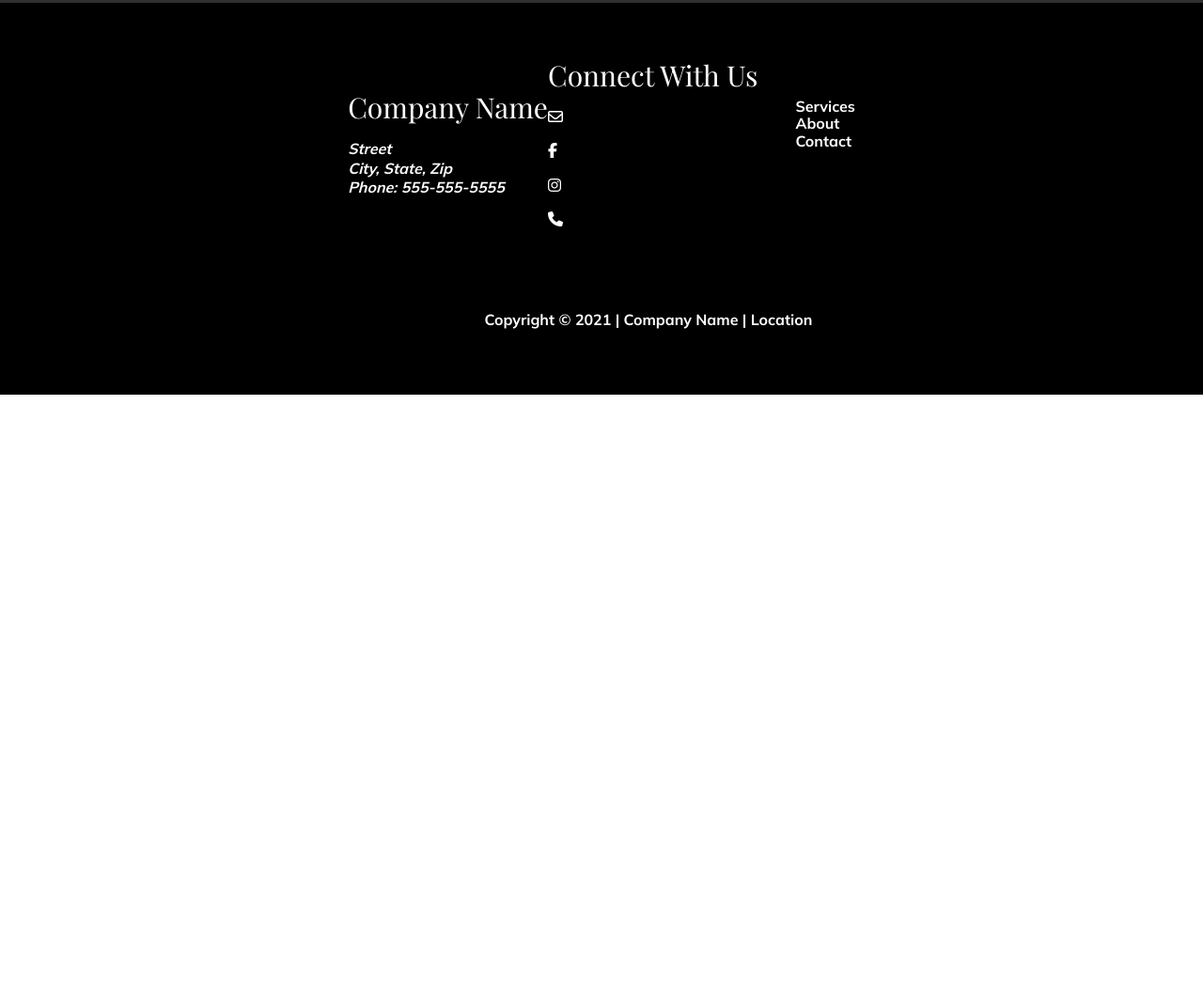
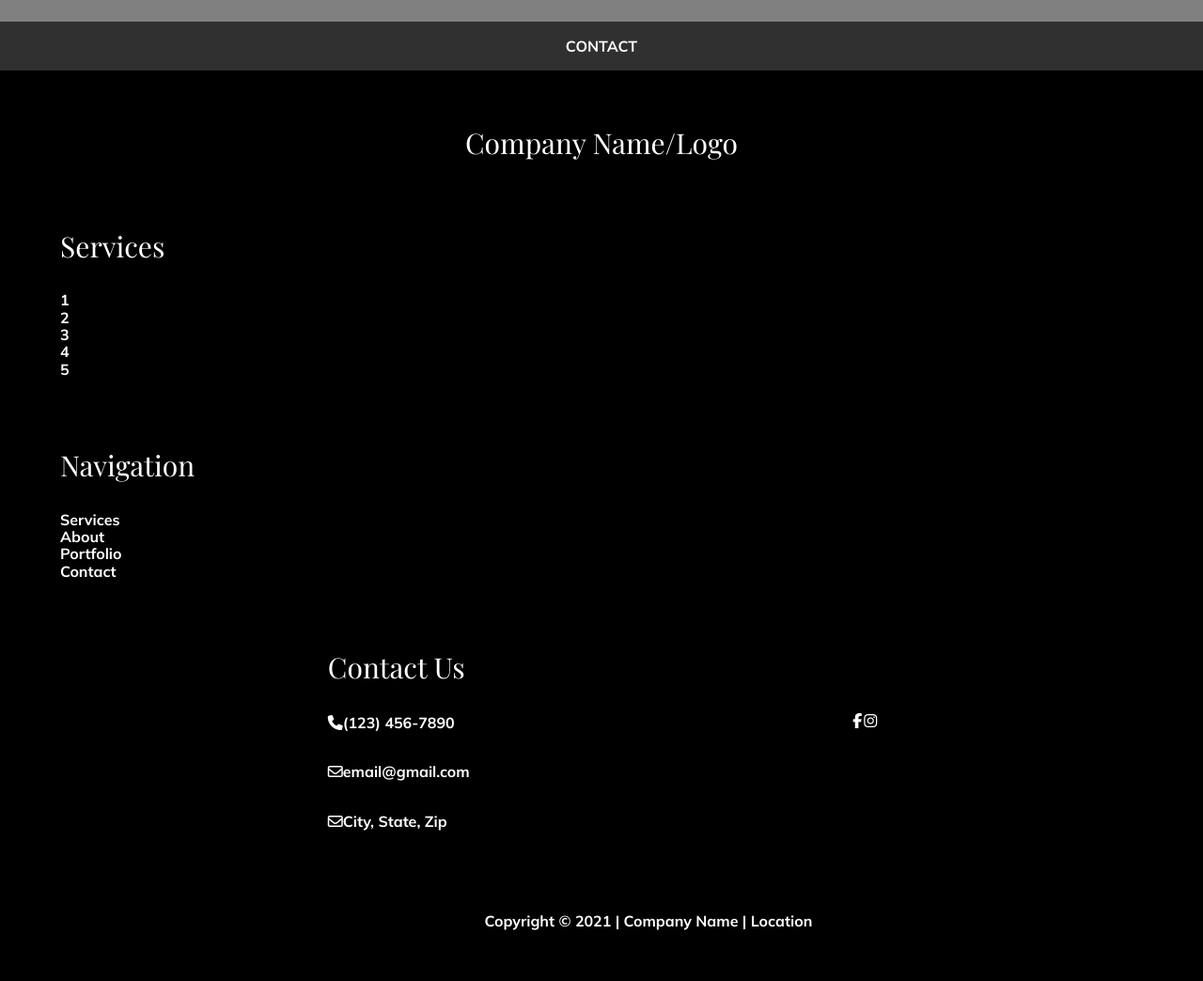
Before and after one commit to e-gunn/static-landing-page-template, a website built with Parcel: page index.html in a window 1280 px wide. Shown: the part 924-1968 px from the top of the page at 94% size. Before the commit the page ends 1344 px from the top, so only its background shows below. Built offline with nearby package versions, Linux system fonts and the light colour scheme; files whose address does not match are found by name.

Commit message:
Add js and footer content

```diff
--- a/css/main.css
+++ b/css/main.css
@@ -167,6 +167,7 @@ header .content-wrapper {
   justify-content: space-between;
   align-items: center;
   flex-flow: row wrap;
+  background: #e8e8e8;
   padding: 0;
 }
 
@@ -417,6 +418,71 @@ footer .content-wrapper {
   flex-flow: row wrap;
 }
 
+.footer-services-list {
+  display: flex;
+  justify-content: center;
+  align-items: center;
+  flex-flow: row wrap;
+  width: 100%;
+}
+
+.footer-services-list h4 {
+  width: 100%;
+}
+
+.footer-services-list ul {
+  color: #fff;
+  padding: 0;
+  width: 100%;
+}
+
+.footer-nav-list {
+  display: flex;
+  justify-content: center;
+  align-items: center;
+  flex-flow: row wrap;
+  width: 100%;
+}
+
+.footer-nav-list h4 {
+  width: 100%;
+}
+
+.footer-nav-list ul {
+  padding: 0;
+  width: 100%;
+}
+
+.footer-contact {
+  display: flex;
+  justify-content: center;
+  align-items: center;
+  flex-flow: row wrap;
+}
+
+.footer-contact h4 {
+  width: 100%;
+}
+
+.footer-contact p {
+  width: 100%;
+}
+
+.contact-social {
+  display: flex;
+  justify-content: center;
+  align-items: center;
+  flex-flow: row wrap;
+}
+
+.contact-social h4 {
+  width: 100%;
+}
+
+.contact-social p {
+  width: 50%;
+}
+
 .copyright {
   width: 100%;
 }
--- a/index.html
+++ b/index.html
@@ -47,8 +47,8 @@
       <nav id="main">
         <div class="logo">
           <a href="index.html">
-            <i class="#"></i>
-            <h6><!-- ADD LOGO HERE -->LOGO</h6>
+            <i class="fas fa-code"></i>
+            <h6>Company Name</h6>
           </a>
         </div>
         <input type="checkbox" id="check">
@@ -58,6 +58,7 @@
           <ul class="nav-list">
             <li class="active"><a href="#services">Services</a></li>
             <li class="active"><a href="#about">About</a></li>
+            <li class="active"><a href="#portfolio">Portfolio</a></li>
             <li class="active"><a href="#contact">Contact</a></li>
           </ul>
       </nav>
@@ -147,38 +148,46 @@
 
   <footer>
     <div class="content-wrapper">
-      <div>
-        <h4>Company Name</h4>
-        <address>
-          <p>
-            Street<br>
-            City, State, Zip<br>
-            Phone: 555-555-5555
-          </p>
-        </address>
+      <h4>Company Name/Logo</h4>
+      <div class="footer-services-list">
+        <h4>Services</h4>
+          <ul>
+            <li>1</li>
+            <li>2</li>
+            <li>3</li>
+            <li>4</li>
+            <li>5</li>
+          </ul>
+      </div>
+      <div class="footer-nav-list">
+        <h4>Navigation</h4>
+          <ul>
+            <li class=""><a href="#services">Services</a></li>
+            <li class=""><a href="#about">About</a></li>
+            <li class=""><a href="#portfolio">Portfolio</a></li>
+            <li class=""><a href="#contact">Contact</a></li>
+          </ul>
+      </div>
+      <div class="footer-contact">
+        <h4>Contact Us</h4>
+            <p>
+              <a href="tel: 1234567890" target="_blank"><i class="fas fa-phone"></i>(123) 456-7890</a>
+            </p>
+            <p>
+              <a href="mailto:email@gmail.com" target="_blank"><i class="far fa-envelope"></i>email@gmail.com</a>
+            </p>
+            <p>
+              <a href="mailto:email@gmail.com" target="_blank"><i class="far fa-envelope"></i>City, State, Zip</a>
+            </p>
       </div>
       <div class="contact-social">
-        <h4>Connect With Us</h4>
-            <p>
-              <a href="mailto:email@gmail.com" target="_blank"><i class="far fa-envelope"></i></a>
-            </p>
             <p>
               <a href="https://www.facebook.com/yoursite" target="_blank"><i class="fab fa-facebook-f"></i></a>
             </p>
             <p>
               <a href="https://www.instagram.com/yoursite" target="_blank"><i class="fab fa-instagram"></i></a>
             </p>
-            <p>
-              <a href="tel: 1234567890" target="_blank"><i class="fas fa-phone"></i></a>
-            </p>
-        </div>
-        <div>
-          <ul class="-footer-nav-list">
-            <li class=""><a href="#services">Services</a></li>
-            <li class=""><a href="#about">About</a></li>
-            <li class=""><a href="#contact">Contact</a></li>
-          </ul>
-        </div>
+      </div>
       <div class="copyright">
         <p>
           Copyright &copy; <script>document.write(new Date().getFullYear())</script> | Company Name | Location
--- a/js/main.js
+++ b/js/main.js
@@ -0,0 +1,26 @@
+// add sticky nav
+const nav = document.querySelector("#main");
+let topOfNav = nav.offsetTop;
+
+function fixNav() {
+  if (window.scrollY >= topOfNav) {
+    document.body.style.paddingTop = nav.offsetHeight + "px";
+    document.body.classList.add("fixed-nav");
+  } else {
+    document.body.style.paddingTop = 0;
+    document.body.classList.remove("fixed-nav");
+  }
+}
+
+window.addEventListener("scroll", fixNav);
+
+// close hamburger menu
+function hideMenu(){
+let menuOpen = document.querySelector('#check').checked;
+
+if(menuOpen = true){
+  document.querySelector('#check').checked = false;
+  }
+}
+
+window.addEventListener("scroll", hideMenu);
```
